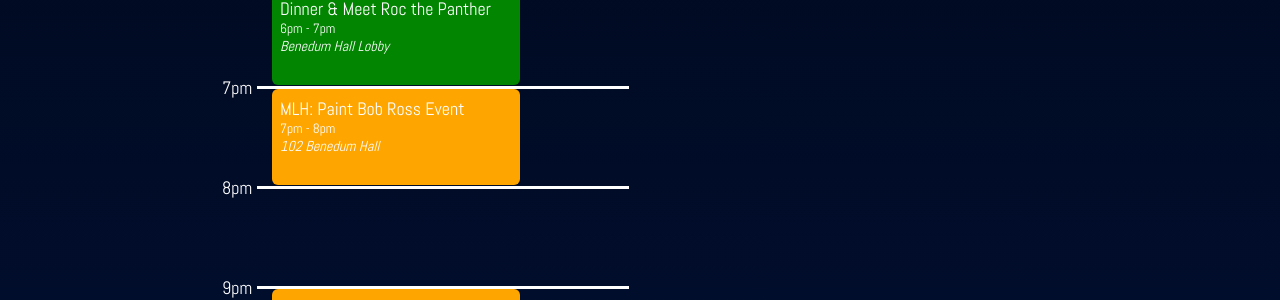
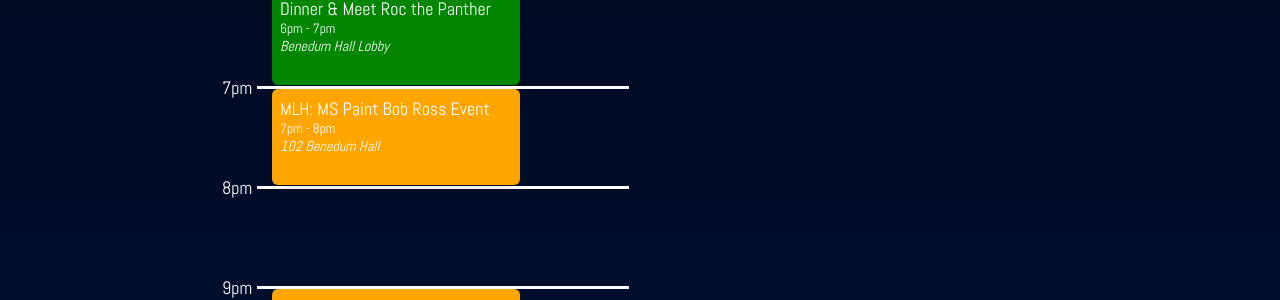
Before and after one commit to SteelHeads/steelhacks.com, a Jekyll site: the page built from index.html, in a window 1280 px wide and 900 px high, scrolled down 2294 px. Shown: the part 163-463 px from the top of the window. Built offline with Jekyll 4.4.1, drawn with Linux system fonts in a browser that asks for light colours.

Commit message:
ms paint typo

```diff
--- a/index.html
+++ b/index.html
@@ -299,7 +299,7 @@ Participants will have the opportunity to dream, design, and deliver technology
             </div>
             <div class="events">
               <div class="space"></div>
-              <div class="event fun-event"><p>MLH: Paint Bob Ross Event</p><p class="event-time">7pm - 8pm</p><p class="event-location"><em>102 Benedum Hall</em></p></div>
+              <div class="event fun-event"><p>MLH: MS Paint Bob Ross Event</p><p class="event-time">7pm - 8pm</p><p class="event-location"><em>102 Benedum Hall</em></p></div>
 
             </div>
           </li>
```
